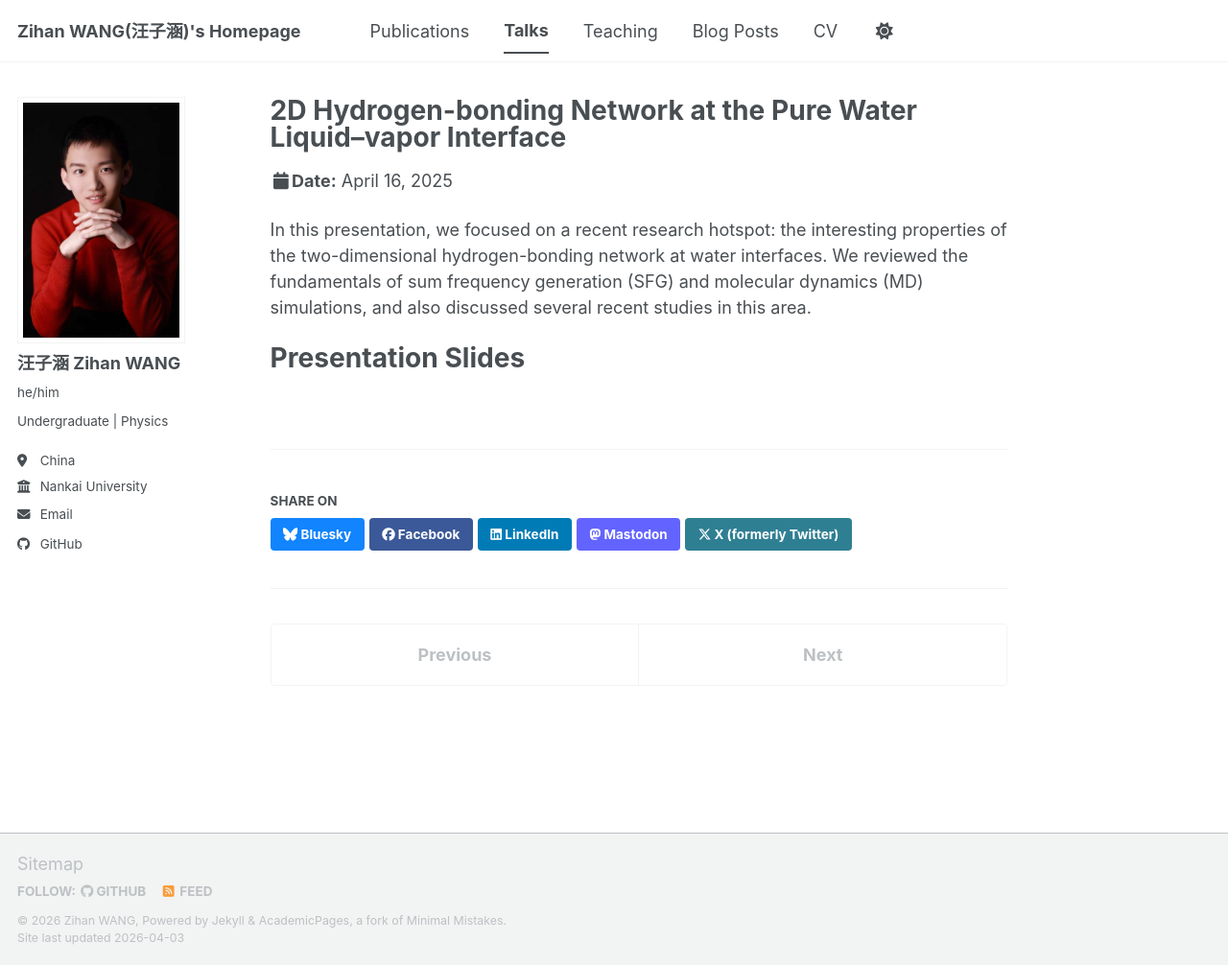
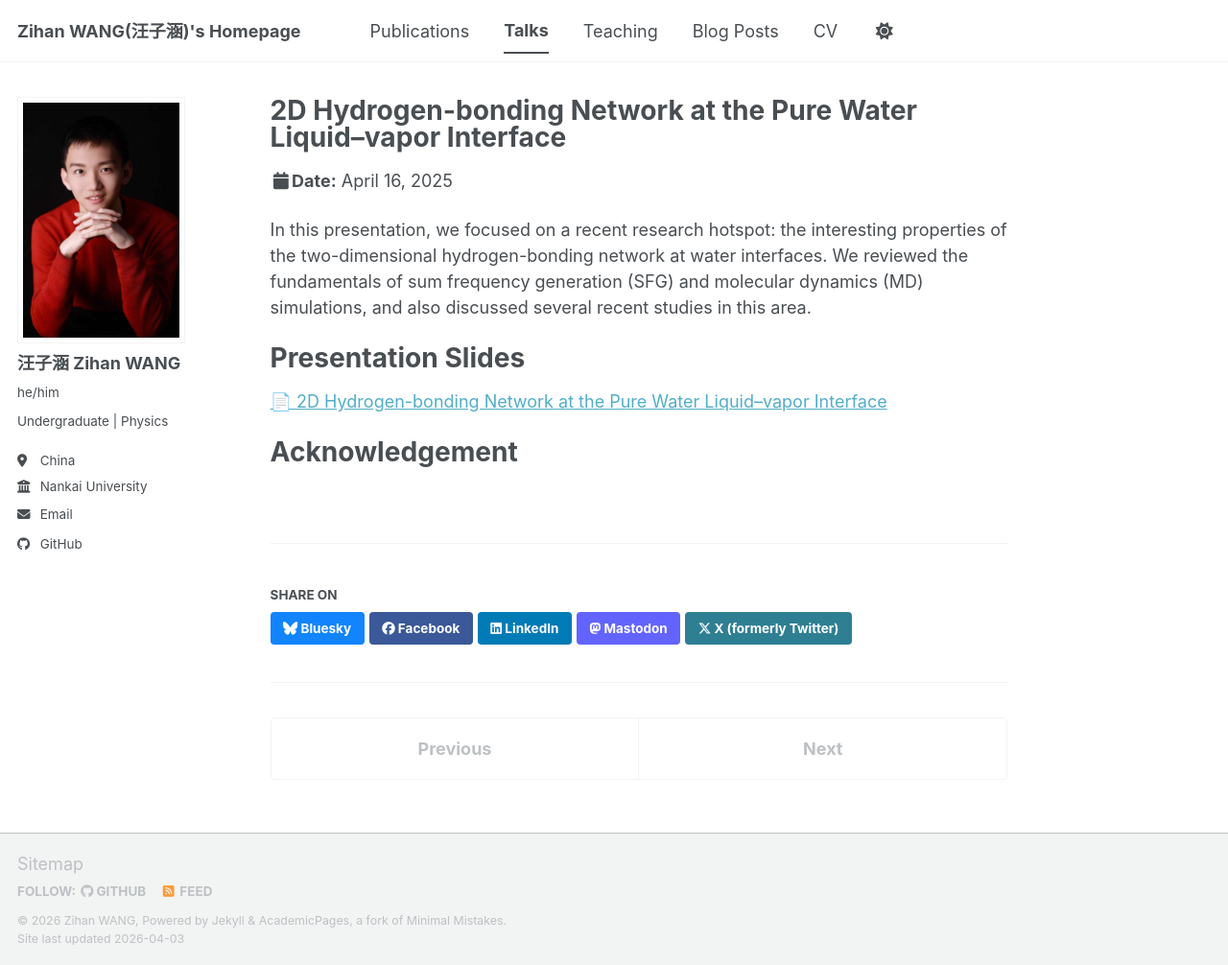
Before and after one commit to zhwang6626/zhwang6626.github.io, a Jekyll site: the page built from _talks/2025-04-16-2D_HB_Network.md, in a window 1280 px wide and 1006 px high. Shown: the whole window at 96% size. Built offline with Jekyll 4.4.1, drawn with Linux system fonts in a browser that asks for light colours; a script bundle is joined from its source files by our own code; library files that are not in the unit come from our copies.

Commit message:
Update 2D HB Network talk with new content
Added presentation slides and acknowledgement section.

```diff
--- a/_talks/2025-04-16-2D_HB_Network.md
+++ b/_talks/2025-04-16-2D_HB_Network.md
@@ -12,3 +12,7 @@ In this presentation, we focused on a recent research hotspot: the interesting p
 
 Presentation Slides
 ===
+[📄 2D Hydrogen-bonding Network at the Pure Water Liquid–vapor Interface](/files/纯水液-气界面的二维氢键网络.pdf)
+
+Acknowledgement
+===
```
